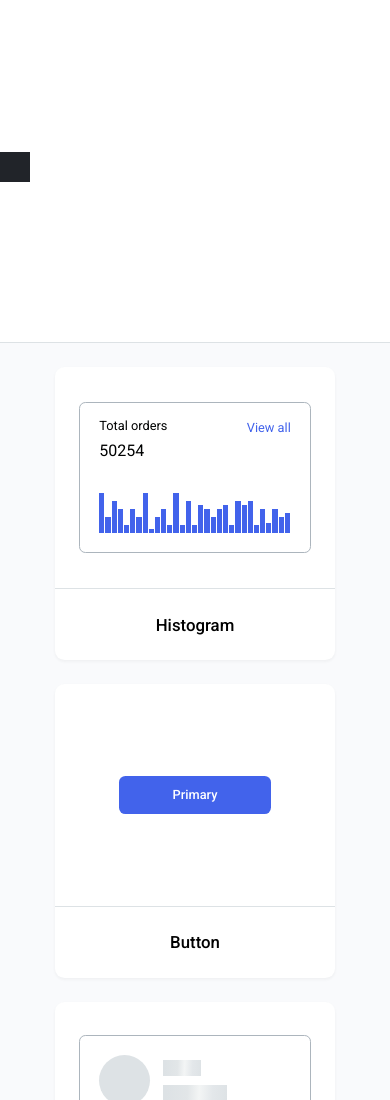
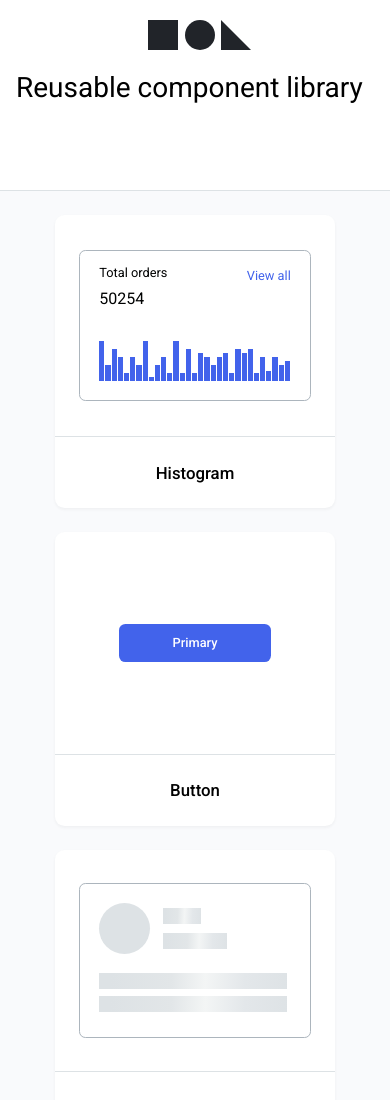
Before and after one commit to serjio1905/htmlcss-20210916_serjio-rv, a website: page index.html in a window 390 px wide. Shown: the top 1100 px of the page. Drawn offline with Linux system fonts and the light colour scheme; files that its build step writes are made by us from their sources.

Commit message:
adaptive logo sprite

```diff
--- a/assets/css/main.css
+++ b/assets/css/main.css
@@ -7,6 +7,7 @@
     --white-4: #F3F5F5;
     --white-5: #E3E7EA;
     --black: #010202;
+    --black-2: #212429;
     --pink: #F784AD;
     --purple: #7048E8;
     --blue: #374FC7;
--- a/components/header/header.css
+++ b/components/header/header.css
@@ -1,3 +1,44 @@
 .header {
     height: 23.7rem;
+    padding-left: 16.5rem;
+    padding-top: 2.5rem;
 }
+
+.header__logo {
+
+}
+
+.header__icon {
+    height: 30px;
+    width: 30px;
+    margin-right: .8rem;
+    fill: var(--black-2);
+}
+
+.header__title {
+    font: Inter;
+    font-style: normal;
+    font-weight: 500;
+    font-size: 5rem;
+    line-height: 6.4rem;
+    color: var(--bblack-2);
+}
+
+@media screen and (max-width: 720px) {
+    .header {
+        padding-left: 2rem;
+
+    }
+
+    .header__title {
+        font-weight: 400;
+        font-size: 28px;
+        line-height: 38px;
+    }
+
+    .header__logo {
+        display: flex;
+        justify-content: center;
+
+    }
+}
--- a/index.html
+++ b/index.html
@@ -18,21 +18,18 @@
         <link rel="stylesheet" href="./components/calendar/calendar.css">
     </head>
     <body>
-        <svg>
-            <defs>
-                <symbol id="rect">
-                    <rect width="30" height="30" fill="#212429"/>
-                </symbol>
+       <div class="page">
+            <header class="header">
+                <div class="header__logo">
+                    <svg class="header__icon"><use xlink:href="./assets/sprite.svg#rect"></use></svg>
+                    <svg class="header__icon"><use xlink:href="./assets/sprite.svg#circle"></use></svg>
+                    <svg class="header__icon"><use xlink:href="./assets/sprite.svg#triangle"></use></svg>
 
-            </defs>
-        </svg>
-        <div class="page">
-            <header class="header">
-                <div>
-                    <svg>
-                        <use xlink:href="#rect"></use>
-                    </svg>
+
                 </div>
+                <h1 class="header__title">
+                    Reusable component library
+                </h1>
             </header>
             <main class="main">
 
```
Also changed, not shown: assets/sprite.svg (added).
